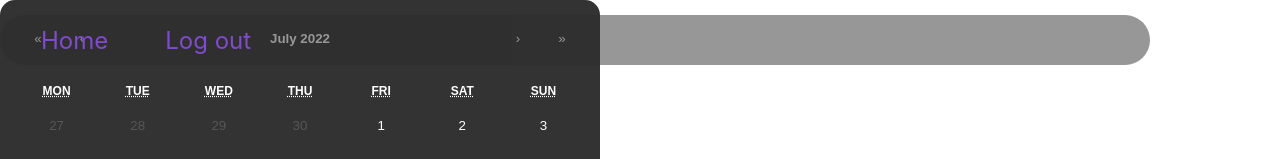
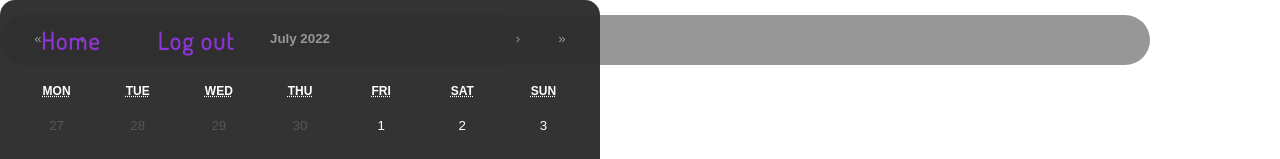
Before and after one commit to amfibiya17/final-project, a React (Create React App) app in the folder client/: page /group_event in a window 1280 px wide. Shown: the top 159 px of the page. Built offline with nearby package versions, Linux system fonts and the light colour scheme; no server answers; sample sign-in values are in the browser's storage.

Commit message:
nav bar buttons

```diff
--- a/client/src/components/navbar.css
+++ b/client/src/components/navbar.css
@@ -11,11 +11,15 @@
 .nav-link {
   text-decoration: none;
   text-align: center;
-  color: #804bce;
+  color: #8d34d6;
   margin-left: 25px;
   float: left;
-  padding: 11px 16px;
+  padding: 10px 16px;
+  font-weight: 900;
+  font-family: inherit;
   font-size: 150%;
+  letter-spacing: 0.06em;
+  font-family: 'Dosis', sans-serif;
 }
 
 .nav-link:hover {
```
